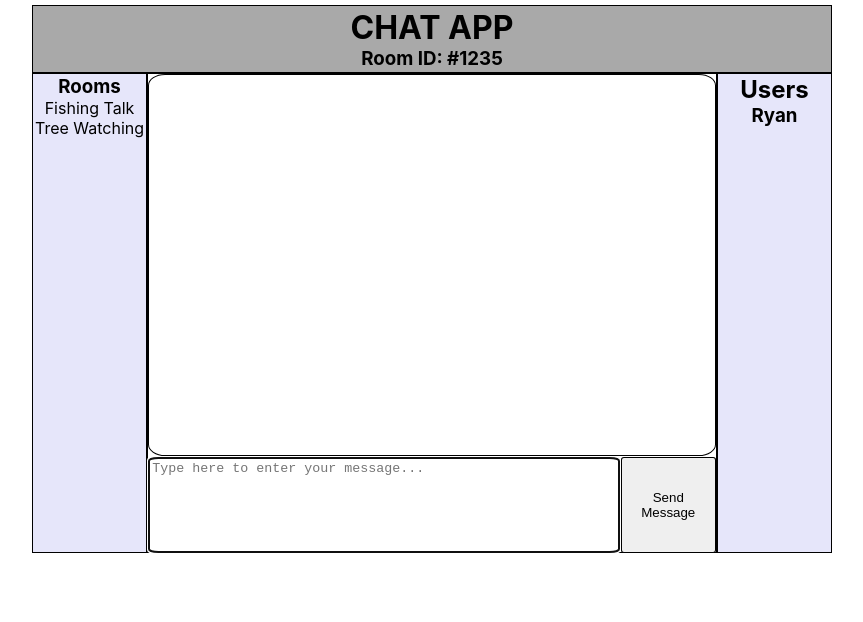
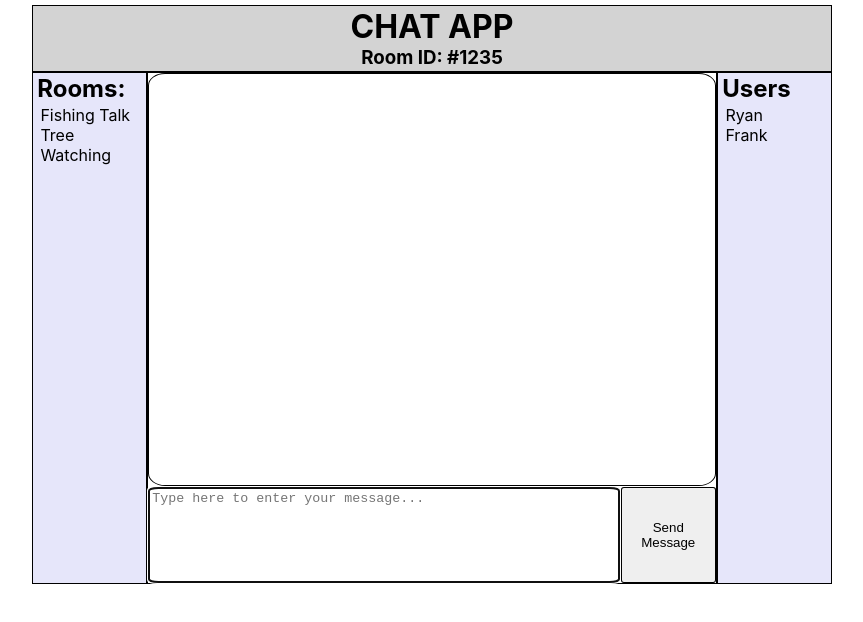
Before and after one commit to BorealMan/typescript-chat-app, a React (Create React App) app: page / in a window 1280 px wide. Shown: the top 622 px of the page, without its empty margins (208-1071 px from the left). Built offline with nearby package versions, Linux system fonts and the light colour scheme.

Commit message:
more css changes

```diff
--- a/src/Chat_App/chat/chat_input/chat_input.css
+++ b/src/Chat_App/chat/chat_input/chat_input.css
@@ -4,8 +4,6 @@
     display: flex;
     flex-direction: row;
     margin-top: 1px;
-    justify-content: center;
-    align-items: center;
 }
 
 .message-input{
@@ -30,4 +28,5 @@
 .send-message:hover {
     letter-spacing: 1px;
     background-color: greenyellow;
+    cursor: pointer;
 }
--- a/src/Chat_App/chat/chat_window/chat_window.css
+++ b/src/Chat_App/chat/chat_window/chat_window.css
@@ -2,7 +2,7 @@
 .chat-window {
     border: 1px solid black;
     border-radius: 3%;
-    height: 80%;
+    height: 81%;
     display: block;
     background-color: white;
 }
--- a/src/Chat_App/chat_app.css
+++ b/src/Chat_App/chat_app.css
@@ -1,7 +1,7 @@
 
 .functional-container {
     display: flex;
-    height: 30rem;
+    height: 32rem;
     width: 50rem;
     /* border: 1px solid black; */
 }
--- a/src/Chat_App/header/header.css
+++ b/src/Chat_App/header/header.css
@@ -1,5 +1,9 @@
+
 .title {
-    padding: 2px;
-    background-color: darkgrey;
+    height: 20%;
+    width: 100%;
+    box-sizing: border-box;
+    padding: .1rem;
+    background-color: lightgrey;
     border: 1px solid black;
 }
--- a/src/Chat_App/rooms/rooms.css
+++ b/src/Chat_App/rooms/rooms.css
@@ -8,3 +8,28 @@
     background-color: lavender;
     border: 1px solid black;
 }
+
+.room-title {
+    margin-left: .2rem;
+    margin-bottom: .1rem;
+    text-align: left;
+}
+
+.room-container {
+    text-align: left;
+    margin-left: .4rem;
+}
+
+/* .room-display::before {
+    content: "Join: ";
+}
+
+.room-display::after {
+    content: ""
+} */
+
+.room-display:hover {
+    letter-spacing: 1px;
+    background-color: darkgrey;
+    cursor: pointer;
+}
--- a/src/Chat_App/rooms/rooms.tsx
+++ b/src/Chat_App/rooms/rooms.tsx
@@ -4,9 +4,12 @@ import './rooms.css'
 const rooms = () => {
     return (
         <div className='rooms'>
-            <h3>Rooms </h3>
-            <p>Fishing Talk</p>
-            <p>Tree Watching</p>
+            <h2 className="room-title">Rooms: </h2>
+            <div className='room-container'>
+                <div className='room-display'>Fishing Talk</div>
+                <div className='room-display'>Tree Watching</div>
+            </div>
+
         </div>
     )
 }
--- a/src/Chat_App/users/users.css
+++ b/src/Chat_App/users/users.css
@@ -1,7 +1,26 @@
 
 .users {
     width: 20%;
+    height: 100%;
     padding: 1px;
     background-color: lavender;;
     border: 1px solid black;
 }
+
+.users-title {
+    text-align: left;
+    margin-left: .2rem;
+    margin-bottom: .1rem;
+}
+
+.user-container {
+    text-align: left;
+    margin-left: .4rem;
+
+}
+
+.user-display:hover {
+    letter-spacing: 1px;
+    background-color: darkgrey;
+    cursor: pointer;
+}
--- a/src/Chat_App/users/users.tsx
+++ b/src/Chat_App/users/users.tsx
@@ -4,8 +4,11 @@ import './users.css'
 function users() {
     return (
         <div className='users'>
-            <h2>Users</h2>
-            <h3>Ryan</h3>
+            <h2 className='users-title'>Users</h2>
+            <div className='user-container'>
+                <p className='user-display'>Ryan</p>
+                <p className='user-display'>Frank</p>
+            </div>
         </div>
     )
 };
```
